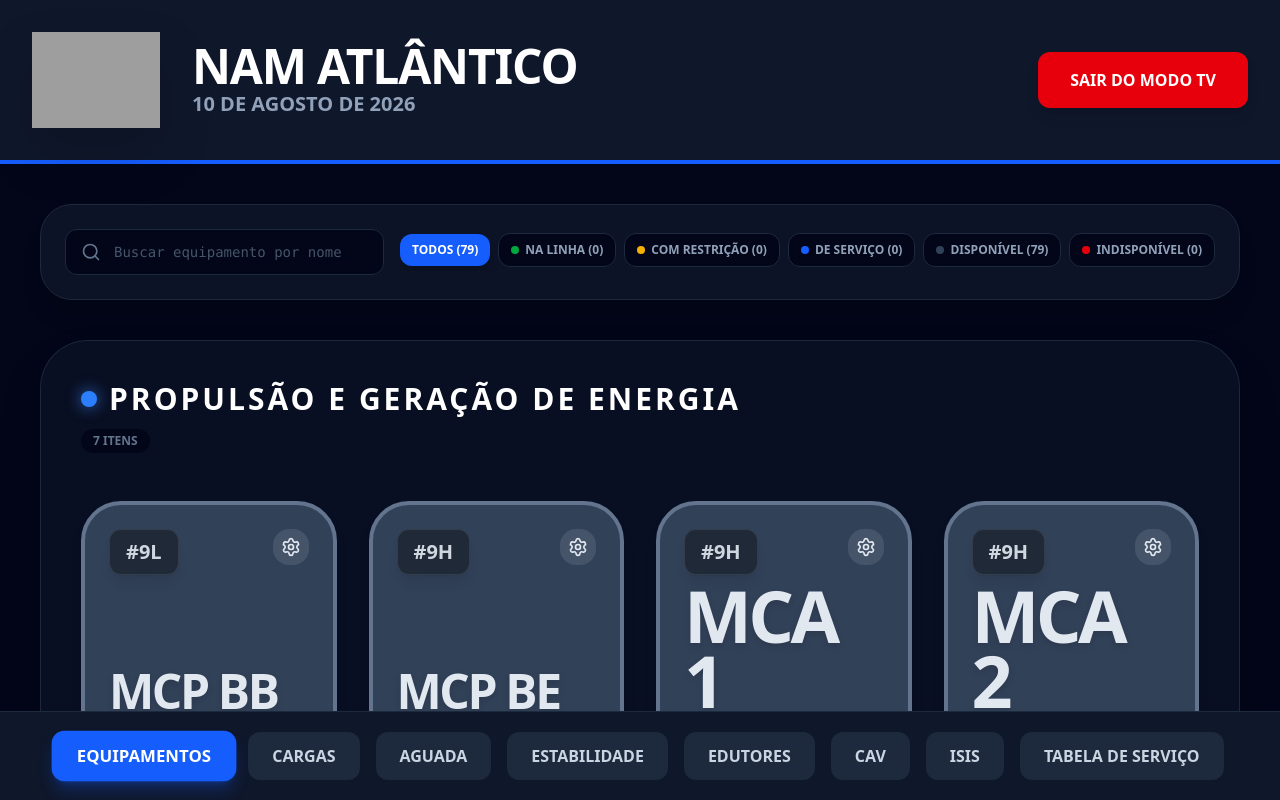
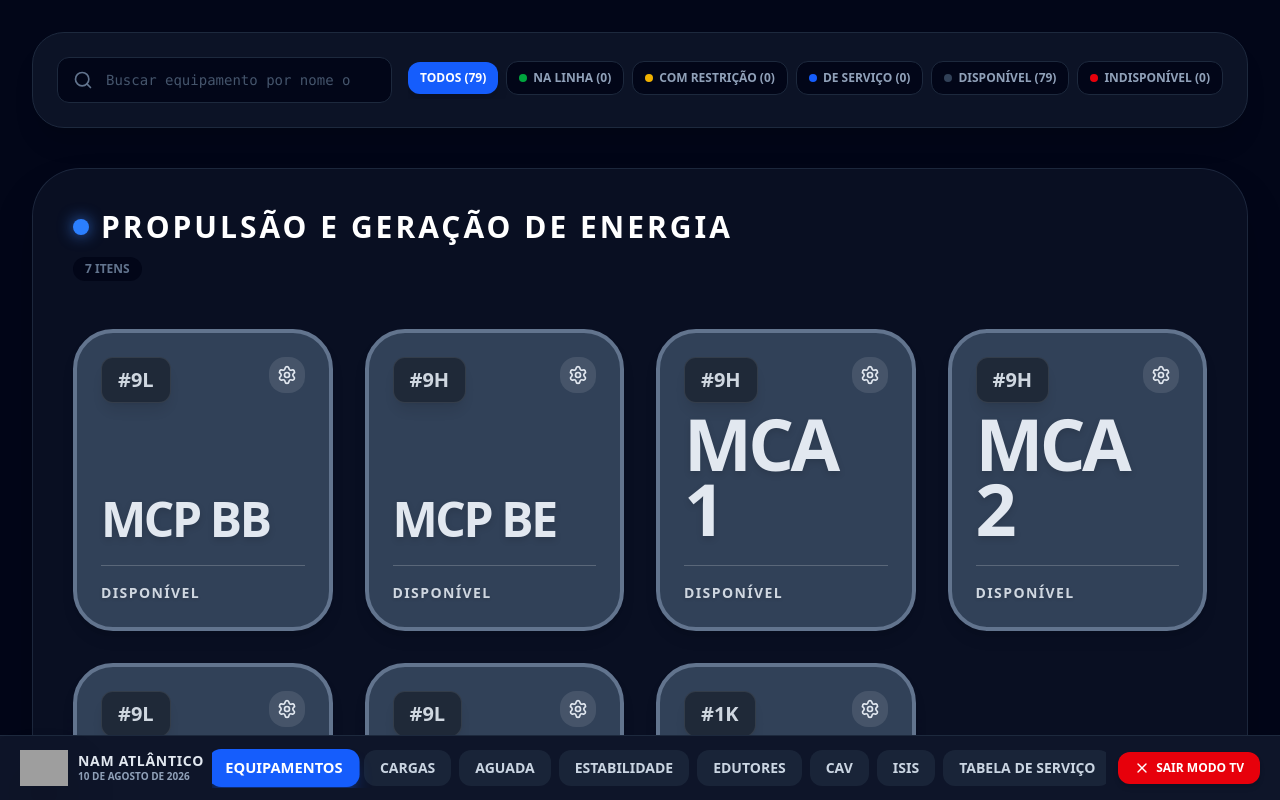
Before and after one commit to andersonscandido90-dotcom/CCMA140, a React (Vite) app: page / in a window 1280 px wide. Both pictures are taken after a click on the button "MODO TV". Built offline with nearby package versions, Linux system fonts and the light colour scheme; grey boxes are pictures that could not be loaded.

Commit message:
refactor: remove redundant header from TV mode
Eliminate the static header component from the TV view to maximize available screen space for equipment and panel content.

```diff
--- a/src/App.tsx
+++ b/src/App.tsx
@@ -631,23 +631,7 @@ const App: React.FC = () => {
 
     return (
       <div className="fixed inset-0 bg-slate-950 text-white flex flex-col overflow-hidden z-[100]">
-        <div className="bg-slate-900 border-b-4 border-blue-600 p-4 sm:p-6 lg:p-8 flex justify-between items-center shrink-0">
-          <div className="flex items-center gap-4 sm:gap-8">
-            <ShipLogo className="h-14 sm:h-20 lg:h-24 w-auto" customUrl={customLogo} />
-            <div>
-              <h1 className="text-xl sm:text-3xl lg:text-5xl font-black uppercase tracking-tight">{SHIP_CONFIG.name}</h1>
-              <p className="text-xs sm:text-base lg:text-xl text-slate-400 font-bold uppercase">{formattedSelectedDate}</p>
-            </div>
-          </div>
-          <button
-            onClick={() => setView('menu-inicial')}
-            className="bg-red-600 hover:bg-red-500 text-white px-4 py-2 sm:px-8 sm:py-4 rounded-xl font-black uppercase text-xs sm:text-base transition-all shadow-lg"
-          >
-            Sair do Modo TV
-          </button>
-        </div>
-
-        <div className="flex-1 overflow-y-auto p-4 sm:p-8 lg:p-10 custom-scrollbar">
+        <div className="flex-1 overflow-y-auto p-3 sm:p-6 lg:p-8 custom-scrollbar">
           {currentTvSlide === 0 && <EquipmentSection categories={CATEGORIES} data={equipmentData} onStatusChange={handleStatusChange} />}
           {currentTvSlide === 1 && <FuelPanel fuel={fuelData} fullWidth onChange={(k, v) => saveData({ fuel: {...fuelData, [k]: v}})} />}
           {currentTvSlide === 2 && <AguadaPanel data={aguadaData} equipmentData={equipmentData} personnelData={personnelData} onChange={(data) => saveData({ aguada: data })} shipName={SHIP_CONFIG.name} selectedDate={formattedSelectedDate} rawSelectedDate={selectedDate} />}
@@ -665,20 +649,39 @@ const App: React.FC = () => {
           )}
         </div>
 
-        <div className="bg-slate-900 border-t border-slate-800 p-3 sm:p-5 flex items-center justify-center gap-2 sm:gap-4 flex-wrap shrink-0">
+        <div className="bg-slate-900/95 backdrop-blur border-t border-slate-800 px-3 py-2 sm:px-5 sm:py-3 flex items-center justify-between gap-2 shrink-0">
+          <div className="flex items-center gap-2.5 shrink-0">
+            <ShipLogo className="h-7 sm:h-9 w-auto" customUrl={customLogo} />
+            <div className="hidden sm:block">
+              <span className="font-black text-xs sm:text-sm uppercase tracking-wider text-slate-200 block leading-tight">{SHIP_CONFIG.name}</span>
+              <span className="text-[10px] font-bold text-slate-400 uppercase block">{formattedSelectedDate}</span>
+            </div>
+          </div>
+
+          <div className="flex items-center gap-1.5 sm:gap-2 overflow-x-auto custom-scrollbar py-0.5">
             {TV_SLIDES.map((slide, i) => (
               <button
                 key={slide.id}
                 onClick={() => setCurrentTvSlide(i)}
-              className={`px-3 py-2 sm:px-6 sm:py-3 rounded-xl font-black text-xs sm:text-sm lg:text-base transition-all uppercase ${
+                className={`px-2.5 py-1.5 sm:px-4 sm:py-2 rounded-xl font-black text-xs sm:text-sm transition-all uppercase whitespace-nowrap ${
                   currentTvSlide === i
                     ? 'bg-blue-600 text-white shadow-lg shadow-blue-600/30 scale-105'
-                  : 'bg-slate-800 text-slate-300 hover:bg-slate-700 hover:text-white'
+                    : 'bg-slate-800/80 text-slate-300 hover:bg-slate-700 hover:text-white'
                 }`}
               >
                 {slide.label}
               </button>
             ))}
+          </div>
+
+          <button
+            onClick={() => setView('menu-inicial')}
+            className="bg-red-600 hover:bg-red-500 text-white px-3 py-1.5 sm:px-4 sm:py-2 rounded-xl font-black uppercase text-xs transition-all shrink-0 flex items-center gap-1.5 shadow-md ml-1"
+            title="Sair do Modo TV"
+          >
+            <X size={16} />
+            <span className="hidden md:inline">Sair Modo TV</span>
+          </button>
         </div>
       </div>
     );
```
Lines whose indentation alone changed are shown as unchanged.
